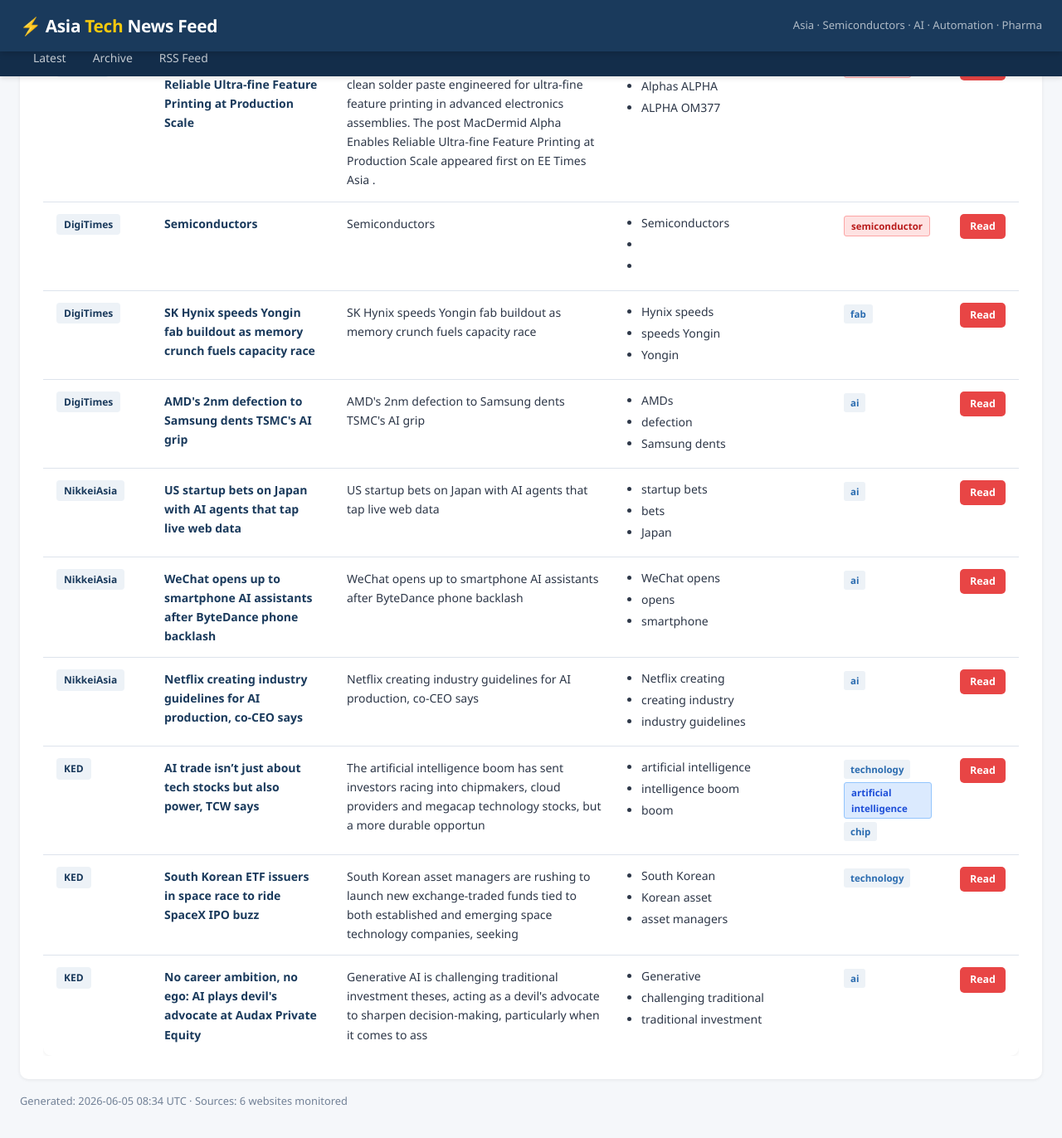
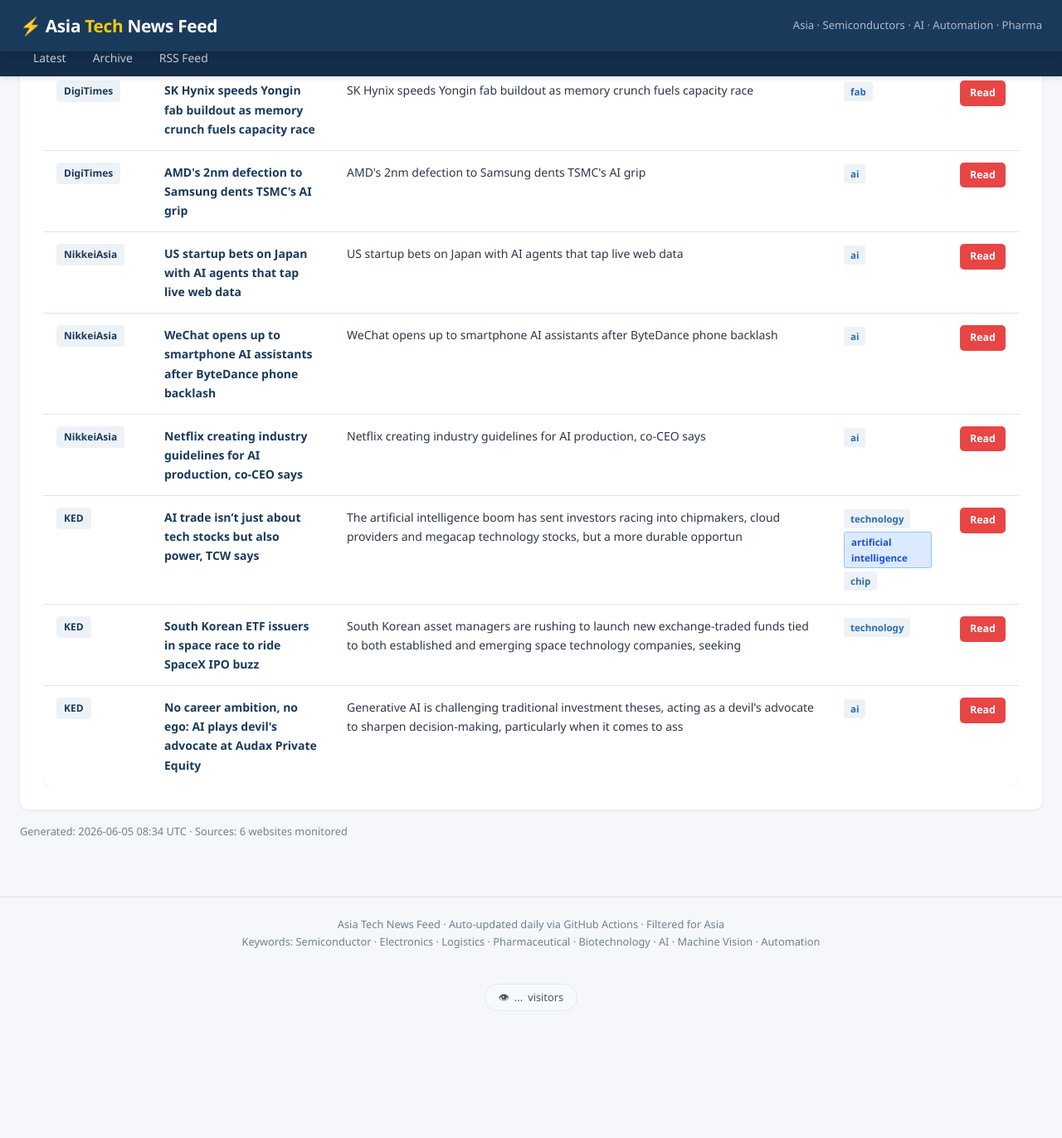
Before and after one commit to asiatechfeed/Asia-Tech-Feed, a Jekyll site: the page built from _posts/2026-06-05-asia-tech-news-digest.md, in a window 1280 px wide and 1400 px high, scrolled down 1286 px. Shown: the top 1372 px of the window at 83% size. Built offline with Jekyll 4.4.1, drawn with Linux system fonts in a browser that asks for light colours; comment, search, counter and statistics services are not loaded; after the commit the page ends 2515 px from its top, so only the background shows below that; some of the changed text lies outside the part shown.

Commit message:
Update 2026-06-05-asia-tech-news-digest.md

```diff
--- a/_posts/2026-06-05-asia-tech-news-digest.md
+++ b/_posts/2026-06-05-asia-tech-news-digest.md
@@ -14,7 +14,6 @@
   <th class="col-source">Source</th>
   <th class="col-title">Title</th>
   <th class="col-summary">Summary</th>
-  <th class="col-points">Key Points</th>
   <th class="col-tags">Topics</th>
   <th class="col-link">Link</th>
 </tr>
@@ -24,11 +23,6 @@
   <td class="col-source"><span class="source-badge">TechAsia</span></td>
   <td class="col-title"><span class="article-title">Singtel secures AI funding under Singapore partnership</span></td>
   <td class="col-summary">Singtel said the program will cover AI-enabled operations, digital infrastructure, customer platforms, and workforce development.</td>
-  <td class="col-points"><ul class="key-points">
-    <li>Singtel</li>
-    <li>program</li>
-    <li>cover AIenabled</li>
-  </ul></td>
   <td class="col-tags"><span class="tag "> ai </span></td>
   <td class="col-link"><a class="btn-link" href="https://www.techinasia.com/singtels-infraco-nvidia-launch-ai-center-of-excellence" target="_blank" rel="noopener">Read</a></td>
 </tr>
@@ -36,11 +30,6 @@
   <td class="col-source"><span class="source-badge">TechAsia</span></td>
   <td class="col-title"><span class="article-title">Samsung, SK hynix, Micron to supply AI memory for Nvidia</span></td>
   <td class="col-summary">Nvidia is hiring for a new research and development center in Korea amid tight HBM supply.</td>
-  <td class="col-points"><ul class="key-points">
-    <li>Nvidia</li>
-    <li>hiring</li>
-    <li>research</li>
-  </ul></td>
   <td class="col-tags"><span class="tag "> ai </span></td>
   <td class="col-link"><a class="btn-link" href="https://www.techinasia.com/nvidia-china-included-200b-cpu-market" target="_blank" rel="noopener">Read</a></td>
 </tr>
@@ -48,11 +37,6 @@
   <td class="col-source"><span class="source-badge">CNA</span></td>
   <td class="col-title"><span class="article-title">Nvidia CEO sees robotics as next major sector in South Korea</span></td>
   <td class="col-summary">Nvidia CEO sees robotics as next major sector in South Korea</td>
-  <td class="col-points"><ul class="key-points">
-    <li>Nvidia</li>
-    <li>sees robotics</li>
-    <li>robotics</li>
-  </ul></td>
   <td class="col-tags"><span class="tag ">robot</span></td>
   <td class="col-link"><a class="btn-link" href="https://www.channelnewsasia.com/east-asia/nvidia-ceo-sees-robotics-next-major-sector-in-south-korea-6163956" target="_blank" rel="noopener">Read</a></td>
 </tr>
@@ -60,11 +44,6 @@
   <td class="col-source"><span class="source-badge">TechAsia</span></td>
   <td class="col-title"><span class="article-title">Nvidia to partner with Korean manufacturers on robotics</span></td>
   <td class="col-summary">He added that Nvidia will partner with Korean manufacturing companies on robotics and AI.</td>
-  <td class="col-points"><ul class="key-points">
-    <li>added</li>
-    <li>Nvidia</li>
-    <li>partner</li>
-  </ul></td>
   <td class="col-tags"><span class="tag ">manufacturing</span><span class="tag ">robot</span></td>
   <td class="col-link"><a class="btn-link" href="https://www.techinasia.com/nvidia-rally-lifts-asian-chip-and-robotics-stocks" target="_blank" rel="noopener">Read</a></td>
 </tr>
@@ -72,11 +51,6 @@
   <td class="col-source"><span class="source-badge">EETAsia</span></td>
   <td class="col-title"><span class="article-title">HKUST Partners with CalmCar to Establish Physical AI Innovation Center</span></td>
   <td class="col-summary">The center aims to build a new-generation physical AI technology foundation capable of understanding, predicting, reasoning, and decision-making. The post HKUST Partners with CalmCar to Establish Physical AI Innovation Center appeared first on EE Times Asia .</td>
-  <td class="col-points"><ul class="key-points">
-    <li>center aims</li>
-    <li>aims</li>
-    <li>build</li>
-  </ul></td>
   <td class="col-tags"><span class="tag ">technology</span><span class="tag "> ai </span></td>
   <td class="col-link"><a class="btn-link" href="https://www.eetasia.com/hkust-partners-with-calmcar-to-establish-physical-ai-innovation-center/" target="_blank" rel="noopener">Read</a></td>
 </tr>
@@ -84,11 +58,6 @@
   <td class="col-source"><span class="source-badge">EETAsia</span></td>
   <td class="col-title"><span class="article-title">TWSE Highlights AI-driven Capital Growth and Semiconductor Leadership at COMPUTEX 2026</span></td>
   <td class="col-summary">TWSE highlights AI-driven growth, semiconductor strength, and capital market momentum at COMPUTEX 2026. The post TWSE Highlights AI-driven Capital Growth and Semiconductor Leadership at COMPUTEX 2026 appeared first on EE Times Asia .</td>
-  <td class="col-points"><ul class="key-points">
-    <li>TWSE highlights</li>
-    <li>highlights AIdriven</li>
-    <li>AIdriven growth</li>
-  </ul></td>
   <td class="col-tags"><span class="tag semi">semiconductor</span></td>
   <td class="col-link"><a class="btn-link" href="https://www.eetasia.com/twse-highlights-ai-driven-capital-growth-and-semiconductor-leadership-at-computex-2026/" target="_blank" rel="noopener">Read</a></td>
 </tr>
@@ -96,11 +65,6 @@
   <td class="col-source"><span class="source-badge">EETAsia</span></td>
   <td class="col-title"><span class="article-title">MacDermid Alpha Enables Reliable Ultra-fine Feature Printing at Production Scale</span></td>
   <td class="col-summary">MacDermid Alpha's ALPHA OM-377 is a no-clean solder paste engineered for ultra-fine feature printing in advanced electronics assemblies. The post MacDermid Alpha Enables Reliable Ultra-fine Feature Printing at Production Scale appeared first on EE Times Asia .</td>
-  <td class="col-points"><ul class="key-points">
-    <li>MacDermid Alphas</li>
-    <li>Alphas ALPHA</li>
-    <li>ALPHA OM377</li>
-  </ul></td>
   <td class="col-tags"><span class="tag semi">electronics</span></td>
   <td class="col-link"><a class="btn-link" href="https://www.eetasia.com/macdermid-alpha-enables-reliable-ultra-fine-feature-printing-at-production-scale/" target="_blank" rel="noopener">Read</a></td>
 </tr>
@@ -108,11 +72,6 @@
   <td class="col-source"><span class="source-badge">DigiTimes</span></td>
   <td class="col-title"><span class="article-title">Semiconductors</span></td>
   <td class="col-summary">Semiconductors</td>
-  <td class="col-points"><ul class="key-points">
-    <li>Semiconductors</li>
-    <li></li>
-    <li></li>
-  </ul></td>
   <td class="col-tags"><span class="tag semi">semiconductor</span></td>
   <td class="col-link"><a class="btn-link" href="https://www.digitimes.com/topic/semiconductors/" target="_blank" rel="noopener">Read</a></td>
 </tr>
@@ -120,11 +79,6 @@
   <td class="col-source"><span class="source-badge">DigiTimes</span></td>
   <td class="col-title"><span class="article-title">SK Hynix speeds Yongin fab buildout as memory crunch fuels capacity race</span></td>
   <td class="col-summary">SK Hynix speeds Yongin fab buildout as memory crunch fuels capacity race</td>
-  <td class="col-points"><ul class="key-points">
-    <li>Hynix speeds</li>
-    <li>speeds Yongin</li>
-    <li>Yongin</li>
-  </ul></td>
   <td class="col-tags"><span class="tag ">fab</span></td>
   <td class="col-link"><a class="btn-link" href="https://www.digitimes.com/news/a20260518VL210/sk-hynix-fab-capacity-demand-production.html" target="_blank" rel="noopener">Read</a></td>
 </tr>
@@ -132,11 +86,6 @@
   <td class="col-source"><span class="source-badge">DigiTimes</span></td>
   <td class="col-title"><span class="article-title">AMD's 2nm defection to Samsung dents TSMC's AI grip</span></td>
   <td class="col-summary">AMD's 2nm defection to Samsung dents TSMC's AI grip</td>
-  <td class="col-points"><ul class="key-points">
-    <li>AMDs</li>
-    <li>defection</li>
-    <li>Samsung dents</li>
-  </ul></td>
   <td class="col-tags"><span class="tag "> ai </span></td>
   <td class="col-link"><a class="btn-link" href="https://www.digitimes.com/news/a20260511PD215/samsung-tsmc-amd-2nm-supply-chain.html" target="_blank" rel="noopener">Read</a></td>
 </tr>
@@ -144,11 +93,6 @@
   <td class="col-source"><span class="source-badge">NikkeiAsia</span></td>
   <td class="col-title"><span class="article-title">US startup bets on Japan with AI agents that tap live web data</span></td>
   <td class="col-summary">US startup bets on Japan with AI agents that tap live web data</td>
-  <td class="col-points"><ul class="key-points">
-    <li>startup bets</li>
-    <li>bets</li>
-    <li>Japan</li>
-  </ul></td>
   <td class="col-tags"><span class="tag "> ai </span></td>
   <td class="col-link"><a class="btn-link" href="https://asia.nikkei.com/business/technology/artificial-intelligence/us-startup-bets-on-japan-with-ai-agents-that-tap-live-web-data" target="_blank" rel="noopener">Read</a></td>
 </tr>
@@ -156,11 +100,6 @@
   <td class="col-source"><span class="source-badge">NikkeiAsia</span></td>
   <td class="col-title"><span class="article-title">WeChat opens up to smartphone AI assistants after ByteDance phone backlash</span></td>
   <td class="col-summary">WeChat opens up to smartphone AI assistants after ByteDance phone backlash</td>
-  <td class="col-points"><ul class="key-points">
-    <li>WeChat opens</li>
-    <li>opens</li>
-    <li>smartphone</li>
-  </ul></td>
   <td class="col-tags"><span class="tag "> ai </span></td>
   <td class="col-link"><a class="btn-link" href="https://asia.nikkei.com/business/technology/artificial-intelligence/wechat-opens-up-to-smartphone-ai-assistants-after-bytedance-phone-backlash" target="_blank" rel="noopener">Read</a></td>
 </tr>
@@ -168,11 +107,6 @@
   <td class="col-source"><span class="source-badge">NikkeiAsia</span></td>
   <td class="col-title"><span class="article-title">Netflix creating industry guidelines for AI production, co-CEO says</span></td>
   <td class="col-summary">Netflix creating industry guidelines for AI production, co-CEO says</td>
-  <td class="col-points"><ul class="key-points">
-    <li>Netflix creating</li>
-    <li>creating industry</li>
-    <li>industry guidelines</li>
-  </ul></td>
   <td class="col-tags"><span class="tag "> ai </span></td>
   <td class="col-link"><a class="btn-link" href="https://asia.nikkei.com/business/technology/artificial-intelligence/netflix-creating-industry-guidelines-for-ai-production-co-ceo-says" target="_blank" rel="noopener">Read</a></td>
 </tr>
@@ -180,11 +114,6 @@
   <td class="col-source"><span class="source-badge">KED</span></td>
   <td class="col-title"><span class="article-title">AI trade isn’t just about tech stocks but also power, TCW says</span></td>
   <td class="col-summary">The artificial intelligence boom has sent investors racing into chipmakers, cloud providers and megacap technology stocks, but a more durable opportun</td>
-  <td class="col-points"><ul class="key-points">
-    <li>artificial intelligence</li>
-    <li>intelligence boom</li>
-    <li>boom</li>
-  </ul></td>
   <td class="col-tags"><span class="tag ">technology</span><span class="tag ai">artificial intelligence</span><span class="tag ">chip</span></td>
   <td class="col-link"><a class="btn-link" href="https://www.kedglobal.com/asset-management/newsView/ked202606010002" target="_blank" rel="noopener">Read</a></td>
 </tr>
@@ -192,11 +121,6 @@
   <td class="col-source"><span class="source-badge">KED</span></td>
   <td class="col-title"><span class="article-title">South Korean ETF issuers in space race to ride SpaceX IPO buzz</span></td>
   <td class="col-summary">South Korean asset managers are rushing to launch new exchange-traded funds tied to both established and emerging space technology companies, seeking</td>
-  <td class="col-points"><ul class="key-points">
-    <li>South Korean</li>
-    <li>Korean asset</li>
-    <li>asset managers</li>
-  </ul></td>
   <td class="col-tags"><span class="tag ">technology</span></td>
   <td class="col-link"><a class="btn-link" href="https://www.kedglobal.com/korean-stock-market/newsView/ked202604140004" target="_blank" rel="noopener">Read</a></td>
 </tr>
@@ -204,11 +128,6 @@
   <td class="col-source"><span class="source-badge">KED</span></td>
   <td class="col-title"><span class="article-title">No career ambition, no ego: AI plays devil's advocate at Audax Private Equity</span></td>
   <td class="col-summary">Generative AI is challenging traditional investment theses, acting as a devil's advocate to sharpen decision-making, particularly when it comes to ass</td>
-  <td class="col-points"><ul class="key-points">
-    <li>Generative</li>
-    <li>challenging traditional</li>
-    <li>traditional investment</li>
-  </ul></td>
   <td class="col-tags"><span class="tag "> ai </span></td>
   <td class="col-link"><a class="btn-link" href="https://www.kedglobal.com/private-equity/newsView/ked202603120002" target="_blank" rel="noopener">Read</a></td>
 </tr>
```
